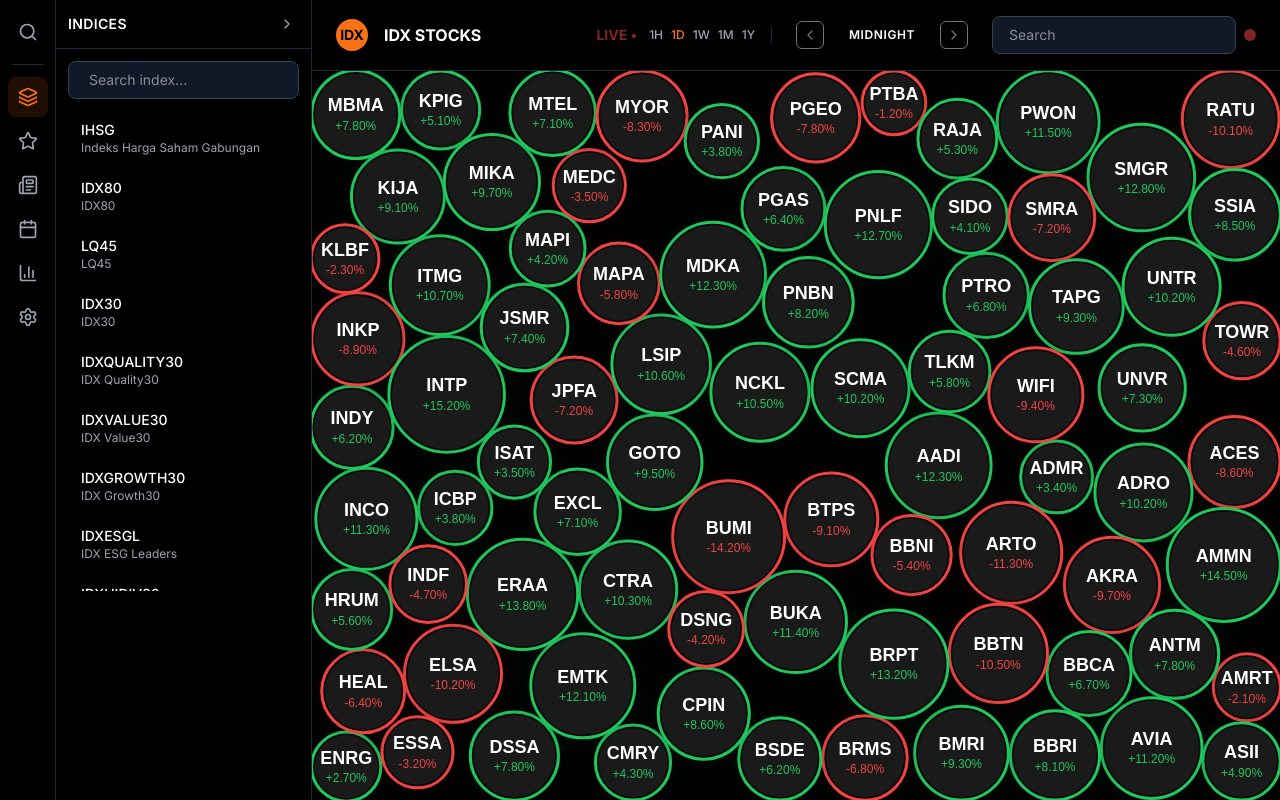
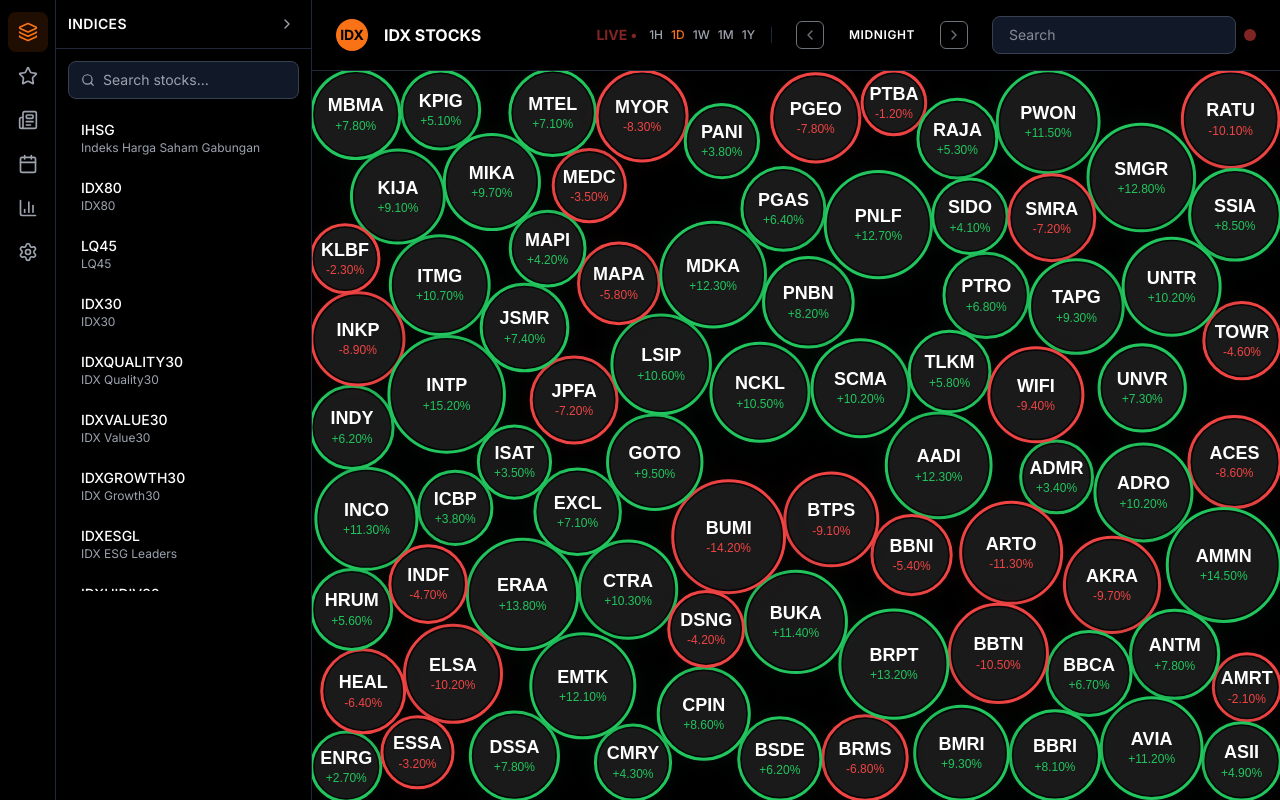
Before and after one commit to nvn01/bubbles-idx, a Next.js app: page / in a window 1280 px wide. Both pictures are taken after a click on the button "Indices". Built offline with nearby package versions, Linux system fonts and the light colour scheme.

Commit message:
fix: remove search icon from sidebar, trigger search from search box in indices drawer instead

```diff
--- a/src/components/Sidebar.tsx
+++ b/src/components/Sidebar.tsx
@@ -121,24 +121,20 @@ export function Sidebar({
 
         const renderIndicesContent = () => (
             <div className="p-3">
-                {/* Search */}
-                <div
-                    className="flex items-center gap-2 px-3 py-2 rounded-lg mb-3"
+                {/* Search - clicks to open search modal */}
+                <button
+                    onClick={onOpenSearch}
+                    className="flex items-center gap-2 px-3 py-2 rounded-lg mb-3 w-full text-left cursor-pointer hover:opacity-80 transition-opacity"
                     style={{
                         backgroundColor: theme.inputBg,
                         border: `1px solid ${theme.inputBorder}`,
                     }}
                 >
                     <Search size={14} style={{ color: theme.textSecondary }} />
-                    <input
-                        type="text"
-                        placeholder="Search index..."
-                        value={searchQuery}
-                        onChange={(e) => setSearchQuery(e.target.value)}
-                        className="bg-transparent text-sm outline-none flex-1"
-                        style={{ color: theme.textPrimary }}
-                    />
-                </div>
+                    <span className="text-sm" style={{ color: theme.textSecondary }}>
+                        Search stocks...
+                    </span>
+                </button>
 
                 {/* Index list */}
                 <div className="space-y-1 max-h-[60vh] overflow-y-auto custom-scrollbar">
@@ -242,27 +238,6 @@ export function Sidebar({
                     borderRight: `1px solid ${theme.headerBorder}`,
                 }}
             >
-                {/* Search button at top */}
-                <button
-                    onClick={onOpenSearch}
-                    className="p-2.5 rounded-lg transition-all relative group mb-2"
-                    style={{ color: theme.textSecondary }}
-                    title="Search (type any letter)"
-                >
-                    <Search size={20} />
-                    <div
-                        className="absolute left-full ml-2 px-2 py-1 rounded text-xs whitespace-nowrap opacity-0 group-hover:opacity-100 transition-opacity pointer-events-none z-50"
-                        style={{
-                            backgroundColor: theme.headerBg,
-                            color: theme.textPrimary,
-                            border: `1px solid ${theme.headerBorder}`,
-                        }}
-                    >
-                        Search
-                    </div>
-                </button>
-
-                <div className="w-8 border-b mb-2" style={{ borderColor: theme.headerBorder }} />
                 {navItems.map((item) => {
                     const isActive = activeDrawer === item.id
                     const hasSelection =
```
